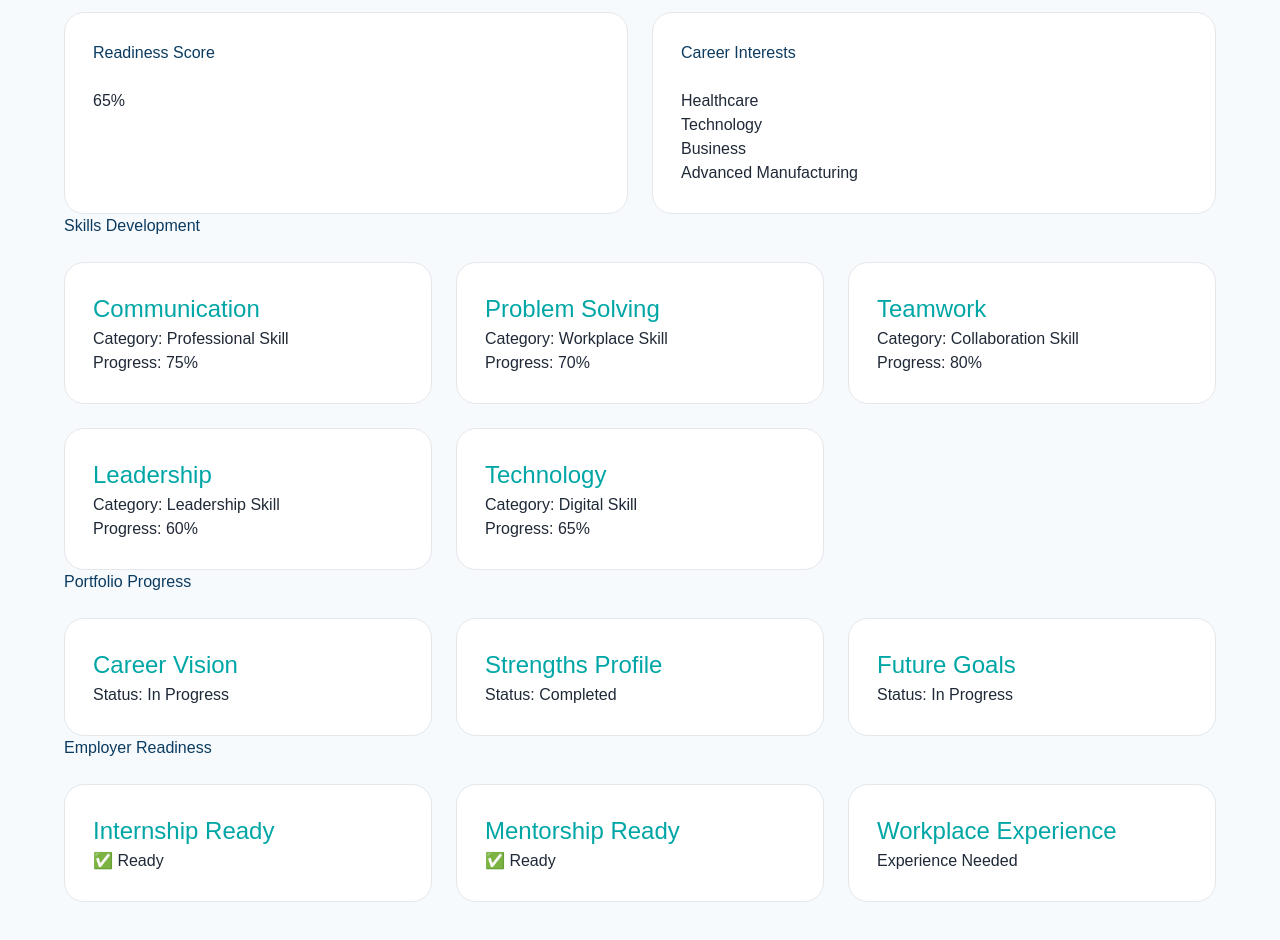
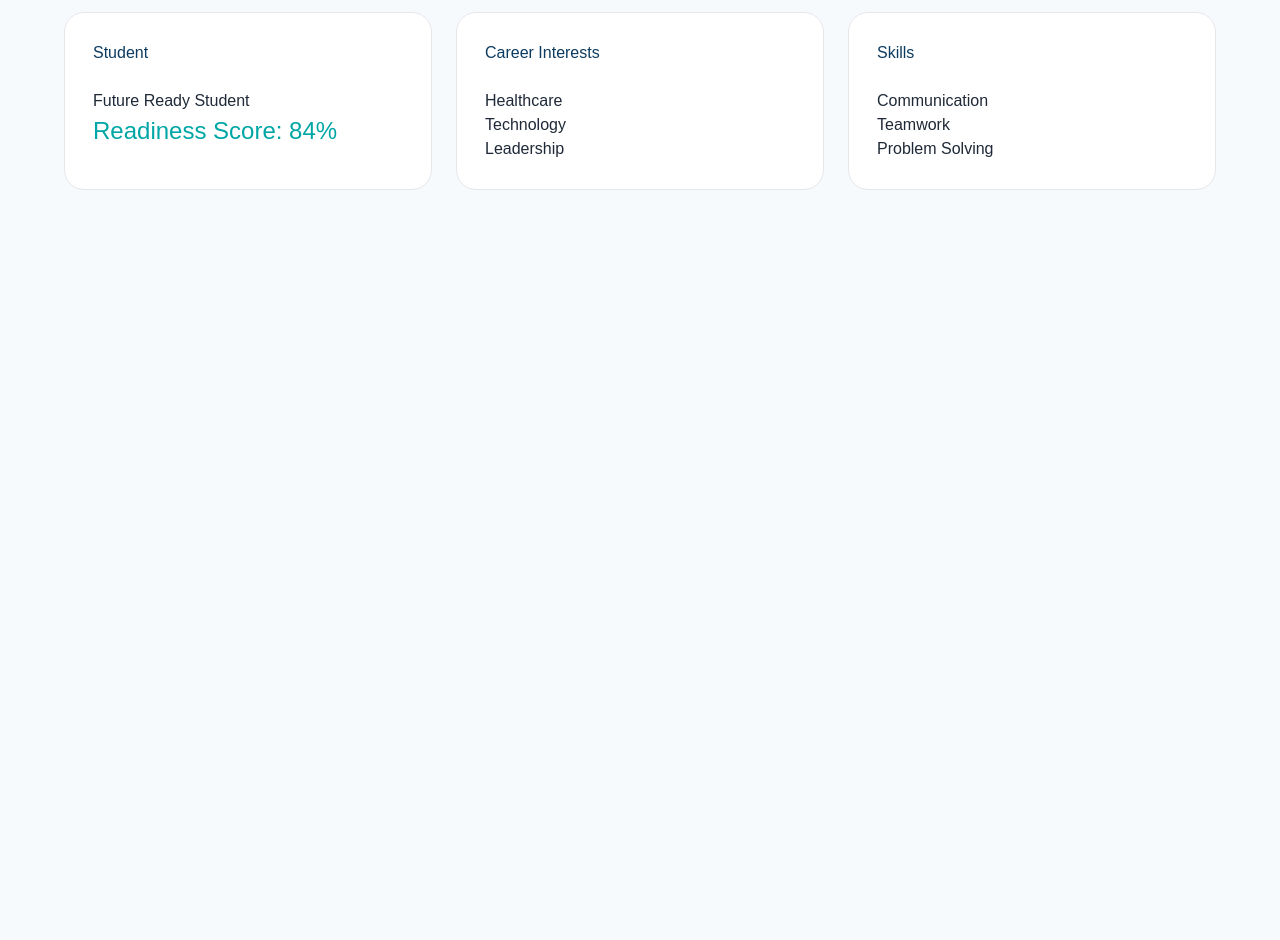
Before and after one commit to Link-Lake-Norman/Build6-, a Next.js app: page /student-portal/profile in a window 1280 px wide. Shown: the part 300-1240 px from the top of the page. After the commit the page ends 800 px from the top, so only its background shows below. Built offline with nearby package versions, Linux system fonts and the light colour scheme.

Commit message:
Upgrade student profile with readiness data

```diff
--- a/app/student-portal/profile/page.tsx
+++ b/app/student-portal/profile/page.tsx
@@ -1,6 +1,20 @@
-import { readiness } from "../../../content/readiness";
+export default function StudentProfilePage() {
 
-export default function StudentProfilePage() {
+  const profile = {
+    name: "Future Ready Student",
+    interests: [
+      "Healthcare",
+      "Technology",
+      "Leadership",
+    ],
+    readiness: 84,
+    skills: [
+      "Communication",
+      "Teamwork",
+      "Problem Solving",
+    ],
+  };
+
   return (
     <main>
 
@@ -11,8 +25,8 @@ export default function StudentProfilePage() {
         </h1>
 
         <p>
-          Your personalized readiness profile showing your skills,
-          interests, growth, and future opportunities.
+          Your strengths, skills, interests,
+          and future pathway.
         </p>
 
       </section>
@@ -23,12 +37,16 @@ export default function StudentProfilePage() {
         <article className="journey-card">
 
           <h2>
-            Readiness Score
+            Student
           </h2>
 
           <p>
-            {readiness.student.readinessScore}%
+            {profile.name}
           </p>
+
+          <h3>
+            Readiness Score: {profile.readiness}%
+          </h3>
 
         </article>
 
@@ -39,151 +57,30 @@ export default function StudentProfilePage() {
             Career Interests
           </h2>
 
-          {readiness.student.careerInterests.map((interest) => (
-
+          {profile.interests.map((interest) => (
             <p key={interest}>
               {interest}
             </p>
-
           ))}
 
         </article>
 
 
-      </section>
+        <article className="journey-card">
 
+          <h2>
+            Skills
+          </h2>
 
-      <section>
-
-        <h2>
-          Skills Development
-        </h2>
-
-
-        <div className="journey-grid">
-
-          {readiness.skills.map((skill) => (
-
-            <article
-              className="journey-card"
-              key={skill.name}
-            >
-
-              <h3>
-                {skill.name}
-              </h3>
-
-              <p>
-                Category: {skill.category}
-              </p>
-
-              <p>
-                Progress: {skill.level}%
-              </p>
-
-            </article>
-
+          {profile.skills.map((skill) => (
+            <p key={skill}>
+              {skill}
+            </p>
           ))}
 
-        </div>
+        </article>
 
       </section>
-
-
-      <section>
-
-        <h2>
-          Portfolio Progress
-        </h2>
-
-
-        <div className="journey-grid">
-
-          {readiness.portfolio.map((item) => (
-
-            <article
-              className="journey-card"
-              key={item.title}
-            >
-
-              <h3>
-                {item.title}
-              </h3>
-
-              <p>
-                Status: {item.status}
-              </p>
-
-            </article>
-
-          ))}
-
-        </div>
-
-      </section>
-
-
-      <section>
-
-        <h2>
-          Employer Readiness
-        </h2>
-
-
-        <div className="journey-grid">
-
-          <article className="journey-card">
-
-            <h3>
-              Internship Ready
-            </h3>
-
-            <p>
-              {readiness.employerReadiness.internshipReady
-                ? "✅ Ready"
-                : "Not Yet"}
-
-            </p>
-
-          </article>
-
-
-          <article className="journey-card">
-
-            <h3>
-              Mentorship Ready
-            </h3>
-
-            <p>
-              {readiness.employerReadiness.mentorshipReady
-                ? "✅ Ready"
-                : "Not Yet"}
-
-            </p>
-
-          </article>
-
-
-          <article className="journey-card">
-
-            <h3>
-              Workplace Experience
-            </h3>
-
-            <p>
-              {readiness.employerReadiness.workplaceExperienceNeeded
-                ? "Experience Needed"
-                : "Completed"}
-
-            </p>
-
-          </article>
-
-
-        </div>
-
-      </section>
-
 
     </main>
   );
```
